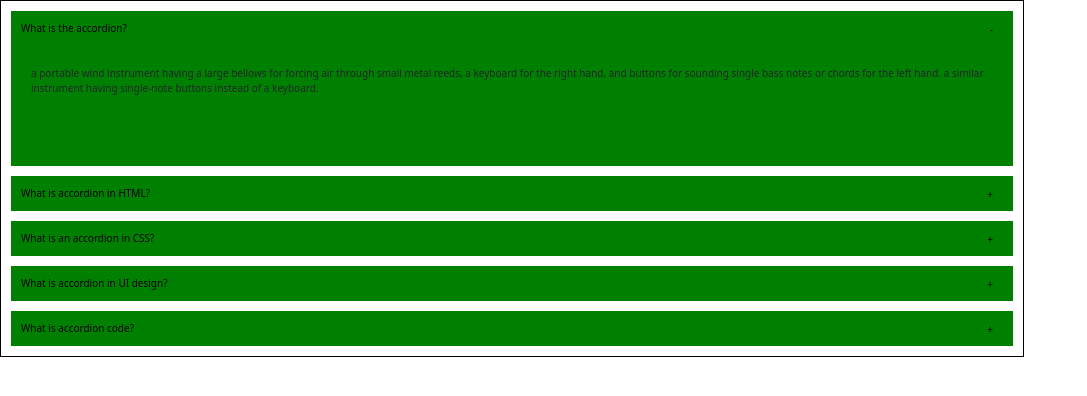
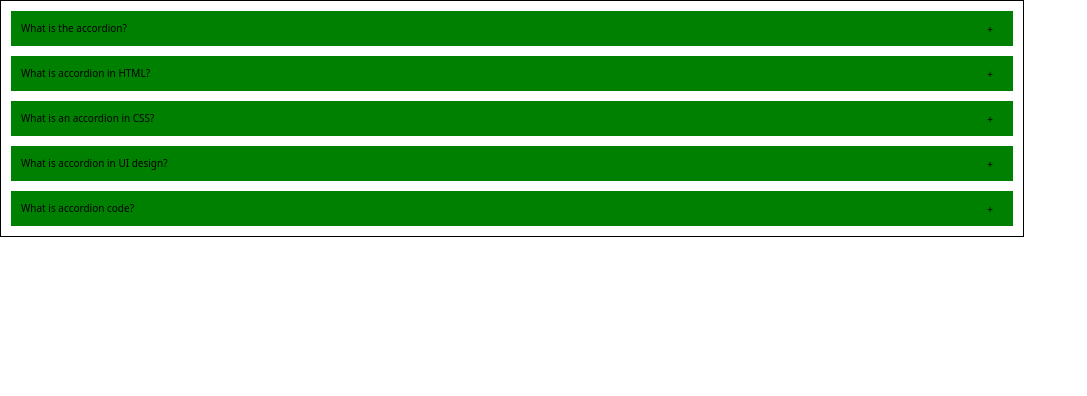
Before and after one commit to NayanMachhi007/Component, a plain HTML site: page index.html in a window 1280 px wide. Both pictures are taken after a click on the element "What is the accordion?". Shown: the whole page, without its empty margins (0-1087 px from the left). Drawn offline with nearby package versions, Linux system fonts and the light colour scheme.

Commit message:
new code updated now

```diff
--- a/index.html
+++ b/index.html
@@ -14,8 +14,8 @@
 <body>
 
     <section class="accordion-main">
-        <div class="accordion-iteam-main">
-            <div class="accordion-lable">
+        <div class="accordion-iteam-main active">
+            <div class="accordion-lable ">
                 What is the accordion?
             </div>
             <div class="accordion-content">
--- a/js/accordion.js
+++ b/js/accordion.js
@@ -1,8 +1,29 @@
-const accordion = document.getElementsByClassName("accordion-iteam-main");
+// const accordion = document.getElementsByClassName("accordion-iteam-main");
 
-for (let i = 0; i < accordion.length; i++) {
-    accordion[i].addEventListener('click', function () {
-        this.classList.toggle('active');
-    }
-    )
-}
+// for (let i = 0; i < accordion.length; i++) {
+//     accordion[i].addEventListener('click', function () {
+//         this.classList.toggle('active');
+//     }
+//     )
+// }
+
+
+
+// active and remove
+
+let accordionitems = document.querySelectorAll(".accordion-iteam-main");
+
+accordionitems.forEach(item => {
+    let lable = item.querySelector(".accordion-lable");
+    let content = item.querySelector(".accordion-content");
+    lable.addEventListener('click', function () {
+        for (i = 0; i < accordionitems.length; i++) {
+            if (accordionitems[i] == item) {
+                item.classList.toggle("active");
+            }
+            else {
+                accordionitems[i].classList.remove("active");
+            }
+        }
+    });
+});
--- a/sass/main.scss
+++ b/sass/main.scss
@@ -66,4 +66,7 @@ html {
 
 
     }
+    .active {
+        display: block;
+    }
 }
```
Also changed, not shown: sass/main.css, 1 other file.
